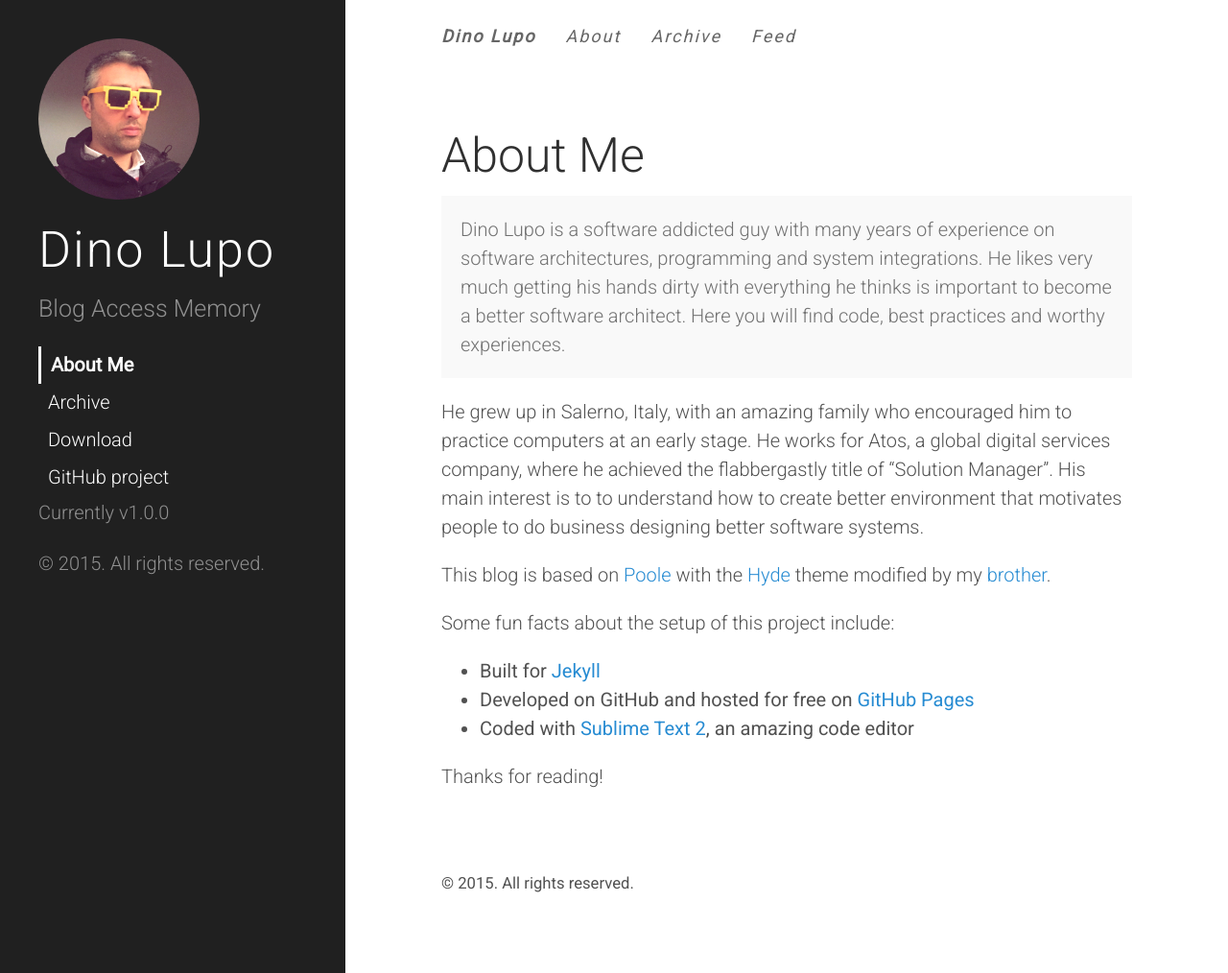
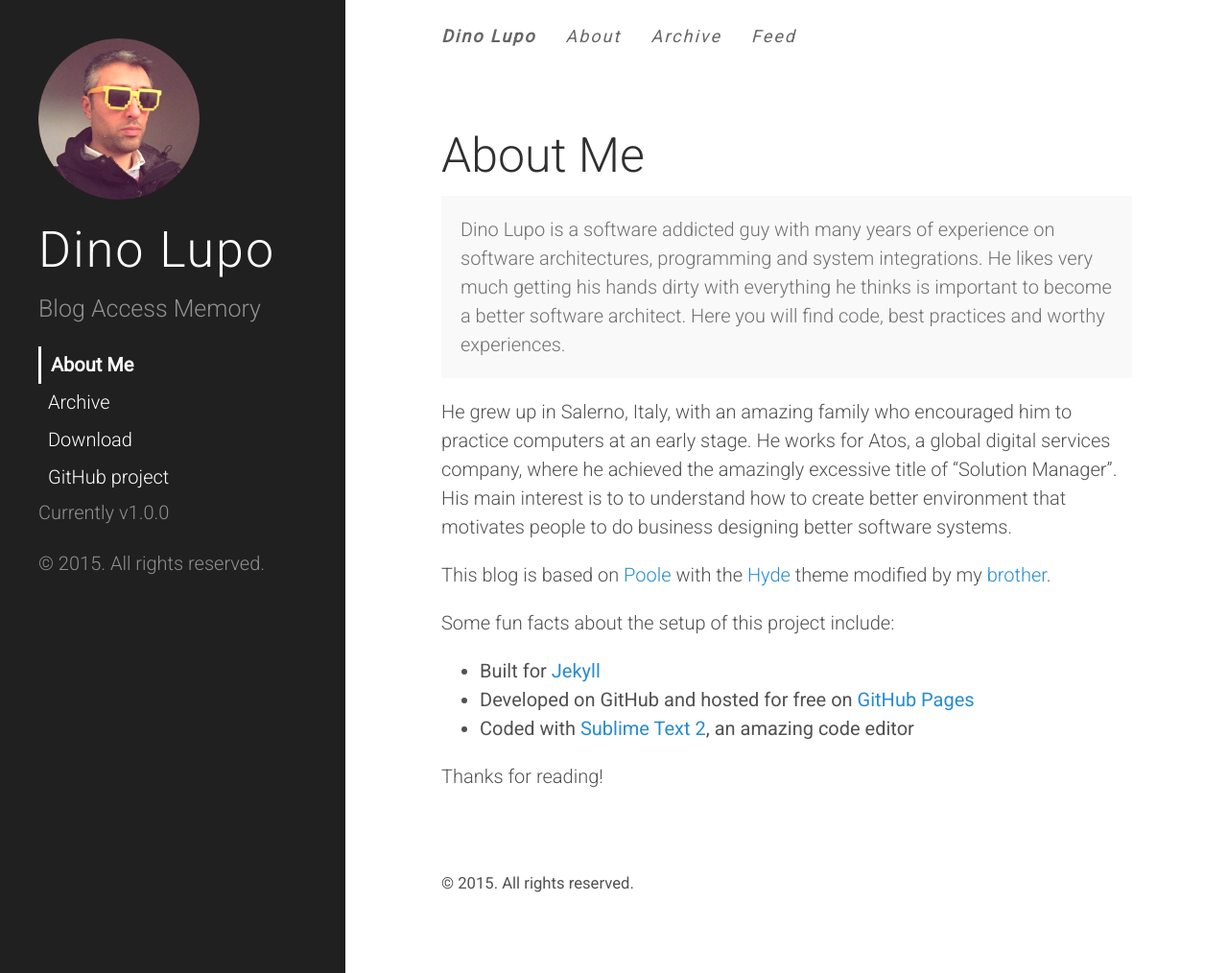
Before and after one commit to dinolupo/dinolupo.github.io, a Jekyll site: the page built from about.md, in a window 1280 px wide and 1014 px high. Shown: the whole window at 96% size. Built offline with Jekyll 4.4.1, drawn with Linux system fonts in a browser that asks for light colours.

Commit message:
Update about.md

```diff
--- a/about.md
+++ b/about.md
@@ -8,7 +8,7 @@ title: About Me
 </p>
 
 He grew up in Salerno, Italy, with an amazing family who encouraged him to practice computers at an early stage.
-He works for Atos, a global digital services company, where he achieved the flabbergastly title of "Solution Manager".
+He works for Atos, a global digital services company, where he achieved the amazingly excessive title of "Solution Manager".
 His main interest is to to understand how to create better environment that motivates people to do business designing better software systems.
 
 
```
